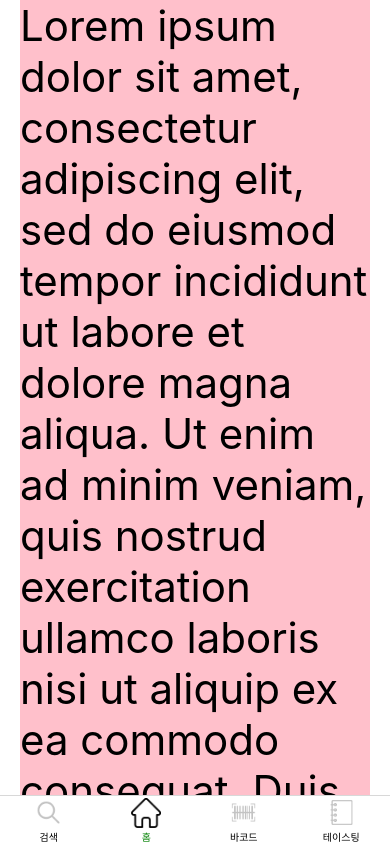
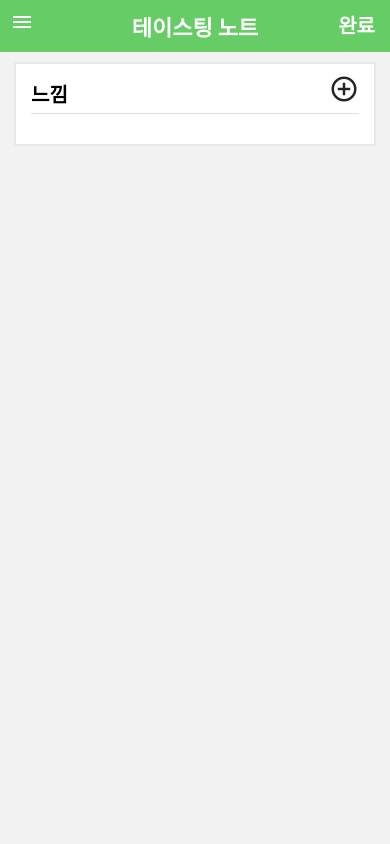
Before and after one commit to ramgthunder12/mobliepoject, a React Native app: screen /WriteDownNote in a window 390 px wide. Built offline with nearby package versions, Linux system fonts and the light colour scheme.

Commit message:
테이스팅노트제작-1

```diff
--- a/navigation/StackContainer.js
+++ b/navigation/StackContainer.js
@@ -6,16 +6,18 @@ import TabContainer from './TabContainer';
 import Home from './screens/Home';
 import Search from './screens/Search';
 import TasteNote from './screens/TasteNote';
+import WriteDownNote from './screens/WriteDownNote';
 
 const Stack = createStackNavigator();
 
 export default function StackContainer() {
   return (
-    <Stack.Navigator>
-        <Stack.Screen name={'TabContainer'} component={TabContainer} options={{headerShown: false,}}/>
-        <Stack.Screen name={'Home'} component={Home} options={{headerShown: false,}}/>
-        <Stack.Screen name={'Search'} component={Search} options={{headerShown: false,}}/>
-        <Stack.Screen name={'TasteNote'} component={TasteNote} options={{headerShown: false,}}/>
+    <Stack.Navigator initialRouteName='TabContainer' screenOptions={{ headerShown: false }}>
+        <Stack.Screen name={'TabContainer'} component={TabContainer}/>
+        <Stack.Screen name={'Home'} component={Home}/>
+        <Stack.Screen name={'Search'} component={Search}/>
+        <Stack.Screen name={'TasteNote'} component={TasteNote}/>
+        <Stack.Screen name={'WriteDownNote'} component={WriteDownNote}/>
     </Stack.Navigator>
   );
 }
--- a/navigation/menus/HomeMenu.js
+++ b/navigation/menus/HomeMenu.js
@@ -4,7 +4,7 @@ import Home from '../screens/Home'
 export default function HomeMenu({ navigation }) {
   return (
     <View style={styles.container}>
-      <Home/>
+      <Home navigation={navigation}/>
     </View>
   );
 }
--- a/navigation/menus/SearchMenu.js
+++ b/navigation/menus/SearchMenu.js
@@ -1,11 +1,10 @@
-import { StatusBar } from 'expo-status-bar';
 import { StyleSheet, Text, View } from 'react-native';
 import Search from '../screens/Search';
 
 export default function SearchMenu({ navigation }) {
   return (
     <View style={styles.container}>
-      <Search/>
+      <Search navigation={navigation}/>
     </View>
   );
 }
--- a/navigation/menus/TasteNoteMenu.js
+++ b/navigation/menus/TasteNoteMenu.js
@@ -1,12 +1,10 @@
-import { StatusBar } from 'expo-status-bar';
 import { StyleSheet, Text, View } from 'react-native';
+import TasteNote from '../screens/TasteNote'
 
 export default function TasteNoteMenu({ navigation }) {
   return (
     <View style={styles.container}>
-      <Text>
-        TasteNote
-      </Text>
+      <TasteNote navigation={navigation}/>
     </View>
   );
 }
--- a/navigation/screens/Home.js
+++ b/navigation/screens/Home.js
@@ -6,13 +6,7 @@ export default function HomeMenu({ navigation }) {
     <SafeAreaView style={styles.container}>
       <ScrollView style={styles.scrollView}>
         <Text style={styles.text}>
-          Lorem ipsum dolor sit amet, consectetur adipiscing elit, sed do
-          eiusmod tempor incididunt ut labore et dolore magna aliqua. Ut enim ad
-          minim veniam, quis nostrud exercitation ullamco laboris nisi ut
-          aliquip ex ea commodo consequat. Duis aute irure dolor in
-          reprehenderit in voluptate velit esse cillum dolore eu fugiat nulla
-          pariatur. Excepteur sint occaecat cupidatat non proident, sunt in
-          culpa qui officia deserunt mollit anim id est laborum.
+          Lorem ip est laborum.
         </Text>
       </ScrollView>
     </SafeAreaView>
--- a/navigation/screens/Search.js
+++ b/navigation/screens/Search.js
@@ -2,32 +2,37 @@ import React, { useState } from "react";
 import {
   Keyboard,
   StyleSheet,
-  TextInput,
   View,
 } from "react-native";
-import { Button } from "@rneui/themed";
+import { SearchBar, Text } from "@rneui/themed";
 
 export default function App() {
-  const [searchText, setSearchText] = useState("");
+  const [search, setSearch] = useState("");
   // const handleSearchPress = () => {
   //   // 검색 버튼을 누를 때 키패드를 나타냅니다.
   //   Keyboard.dismiss();  // 기존에 열려있는 키패드가 있다면 닫습니다.
   //   Keyboard.show();     // 새로운 키패드를 엽니다.
   // };
 
+  const updateSearch = (search) => {
+    setSearch(search);
+  };
+
   return (
     <View style={styles.container}>
-      <Button>Primary</Button>
-      <Button color="secondary">Secondary</Button>
-      <Button color="warning">Warning</Button>
-      <Button color="error">Error</Button>
+    <SearchBar
+      platform="android"
+      onChangeText={updateSearch}
+      onClearText={() => console.log('onClearText()')}
+      containerStyle={{backgroundColor: 'white', borderWidth: 1, borderRadius: 5, width: '80%'}}
+      inputContainerStyle={{backgroundColor: 'white'}}
+      placeholder="검색어를 입력하세요..."
+      placeholderTextColor="#888"
+      cancelButtonTitle="Cancel"
+      onCancel={() => console.log('onCancel()')}
+      value={search}
 
-      <TextInput
-        style={styles.searchInput}
-        placeholder="검색어를 입력하세요"
-        onChangeText={(text) => setSearchText(text)}
-        value={searchText}
-      />
+    />
     </View>
   );
 }
@@ -35,16 +40,6 @@ export default function App() {
 const styles = StyleSheet.create({
   container: {
     flex: 1,
-    justifyContent: "flex-start",
-    alignItems: "flex-start",
     paddingTop: 60,
-    paddingLeft: 20,
-  },
-  searchInput: {
-    padding: 10,
-    borderWidth: 1,
-    borderColor: "gray",
-    borderRadius: 10,
-    width: "100%",
   },
 });
--- /dev/null
+++ b/navigation/screens/WriteDownNote.js
@@ -0,0 +1,231 @@
+import {
+  StyleSheet,
+  Text,
+  TextInput,
+  SafeAreaView,
+  ScrollView,
+  View,
+  Dimensions,
+} from "react-native";
+import React, { useState, useEffect } from "react";
+import { Header, Icon, Card, Button } from "@rneui/themed";
+import { TouchableOpacity } from "react-native-gesture-handler";
+
+let buttonTitleLen; //느낌 버튼 길이
+
+export default function WriteDownNote({ navigation }) {
+  const [buttonText, setButtonText] = useState(""); //버튼 이름
+  const [showTextInput, setshowTextInput] = useState([]); //textinput 생성 및 삭제
+
+  const [Tastes, setTastes] = useState([]); //느낌 버튼 배열
+  const [TasteViews, setTasteViews] = useState([]);//느낌 버튼을 감싼 View
+
+  const SaveNote = () => {
+    //노트저장
+    console.log("노트저장");
+  };
+  const NoteMenu = () => {
+    //노트메뉴
+    console.log("노트메뉴");
+  };
+
+  const addTaste = () => {
+    //느낌추가
+    const newTaste = //새로운 버튼 추가
+      (
+        <View key={Tastes.length} style={{marginRight: 5,}}>
+          <Button
+          color="rgb(102,204,102)"
+          onPress={() => console.log(`Button ${Tastes.length + 1} pressed`)}
+        >
+          <Text style={{fontSize: 20,}}>{buttonText}</Text>
+        </Button>
+        </View>
+      );
+
+    if(buttonText.length === 0) {//버튼이름길이 = 0
+      setshowTextInput(showTextInput.slice(1)); //textinput 제거
+      return;
+    }
+
+    buttonTitleLen += buttonText.length*13 + 30;
+    if(buttonTitleLen>Math.floor(Dimensions.get('window').width)-40){
+      //다음줄로 넘어가기
+      setshowTextInput(showTextInput.slice(1)); //textinput 제거
+      return;
+    }
+
+    setshowTextInput(showTextInput.slice(1)); //textinput 제거
+    setTastes((prevButtons) => [...prevButtons, newTaste]); //느낌 버튼 배열 추가
+
+    setButtonText("");//버튼 이름 초기화
+  };
+
+  const writeTaste = () => {
+    //버튼(느낌) 추가 전 textinput
+    setshowTextInput([...showTextInput, { id: 1 }]);
+  };
+
+  useEffect(() => {
+    // 페이지가 반환될 때 호출되는 로직을 여기에 작성
+    buttonTitleLen = 0;
+    //console.log('start');
+    return () => {
+      // Clean-up 함수 (Optional): 페이지가 반환될 때 호출되는 추가 작업
+      buttonTitleLen = 0;
+      //console.log('end');
+    };
+  }, []);
+
+  return (
+    <SafeAreaView style={styles.container}>
+      <Header
+        leftComponent={
+          <View style={styles.headerLeft}>
+            <TouchableOpacity onPress={NoteMenu}>
+              <Icon name="menu" color="white" />
+            </TouchableOpacity>
+          </View>
+        }
+        rightComponent={
+          <View style={styles.headerRight}>
+            <TouchableOpacity onPress={SaveNote}>
+              <Text style={styles.headerSideText}>완료</Text>
+            </TouchableOpacity>
+          </View>
+        }
+        centerComponent={{ text: "테이스팅 노트", style: styles.heading }}
+        backgroundColor="rgb(102,204,102)"
+      />
+
+      <ScrollView style={styles.scrollView}>
+        <Card containerStyle={{ marginTop: 10 }}>
+          <View
+            style={{
+              flexDirection: "row",
+              justifyContent: "space-between",
+              marginBottom: 5,
+            }}
+          >
+            <Text style={styles.cardTitleText}>느낌</Text>
+            <TouchableOpacity onPress={writeTaste} style={{ marginTop: -5 }}>
+              <Icon name="add-circle-outline" size={30} />
+            </TouchableOpacity>
+          </View>
+
+          <Card.Divider />
+
+          <View style={styles.tasteButtonView}>
+            <View
+              style={{ flexDirection: "row", justifyContent: "flex-start" }}
+            >
+              {Tastes.map((button) => button)}
+            </View>
+            {showTextInput.map((textinput) => (
+              <TextInput
+                key={textinput.id}
+                autoFocus={true}
+                placeholder="버튼 이름"
+                onChangeText={(text) => setButtonText(text)}
+                onEndEditing={() => addTaste()}
+              />
+            ))}
+          </View>
+        </Card>
+      </ScrollView>
+    </SafeAreaView>
+  );
+}
+
+/*
+const DynamicButtons = () => {
+  const [views, setViews] = useState([]);
+
+  const addView = () => {
+    // 현재 views 배열의 길이를 기반으로 고유한 key를 생성
+    const key = views.length;
+
+    // 새로운 View와 버튼을 추가
+    setViews((prevViews) => [
+      ...prevViews,
+      (
+        <View key={key} style={{ marginVertical: 10 }}>
+          <TouchableOpacity onPress={() => console.log(`Button in View ${key} pressed`)}>
+            <Text>Button {key + 1}</Text>
+          </TouchableOpacity>
+        </View>
+      ),
+    ]);
+  };
+
+  return (
+    <View>
+      {views}
+
+      <TouchableOpacity onPress={addView}>
+        <Text>Add View</Text>
+      </TouchableOpacity>
+    </View>
+  );
+};
+*/
+
+const styles = StyleSheet.create({
+  container: {
+    flex: 1,
+  },
+  scrollView: {},
+  heading: {
+    color: "white",
+    fontSize: 22,
+    fontWeight: "bold",
+  },
+  headerLeft: {
+    display: "flex",
+    flexDirection: "row",
+  },
+  headerRight: {
+    display: "flex",
+    flexDirection: "row",
+    marginRight: 5,
+  },
+  headerSideText: {
+    color: "white",
+    fontSize: 20,
+    fontWeight: "bold",
+  },
+  cardTitleText: {
+    fontSize: 20,
+    fontWeight: "bold",
+  },
+  tasteButtonView: {
+    flexDirection: "column",
+    justifyContent: "flex-start",
+  },
+});
+
+/*
+import { StyleSheet, Text, View } from 'react-native';
+import { useRoute } from '@react-navigation/native';
+
+export default function App() {
+  const route = useRoute();
+  const { id, otherParam } = route.params;
+
+  return (
+    <View style={styles.container}>
+      <Text>{id}</Text>
+      <Text>{otherParam}</Text>
+    </View>
+  );
+}
+
+const styles = StyleSheet.create({
+  container: {
+    flex: 1,
+    backgroundColor: '#fff',
+    alignItems: 'center',
+    justifyContent: 'center',
+  },
+});
+*/
```
Also changed, not shown: navigation/screens/TasteNote.js (+39 -3 lines), navigation/test/buttonAddRemove.js (added, +34 -0 lines).
